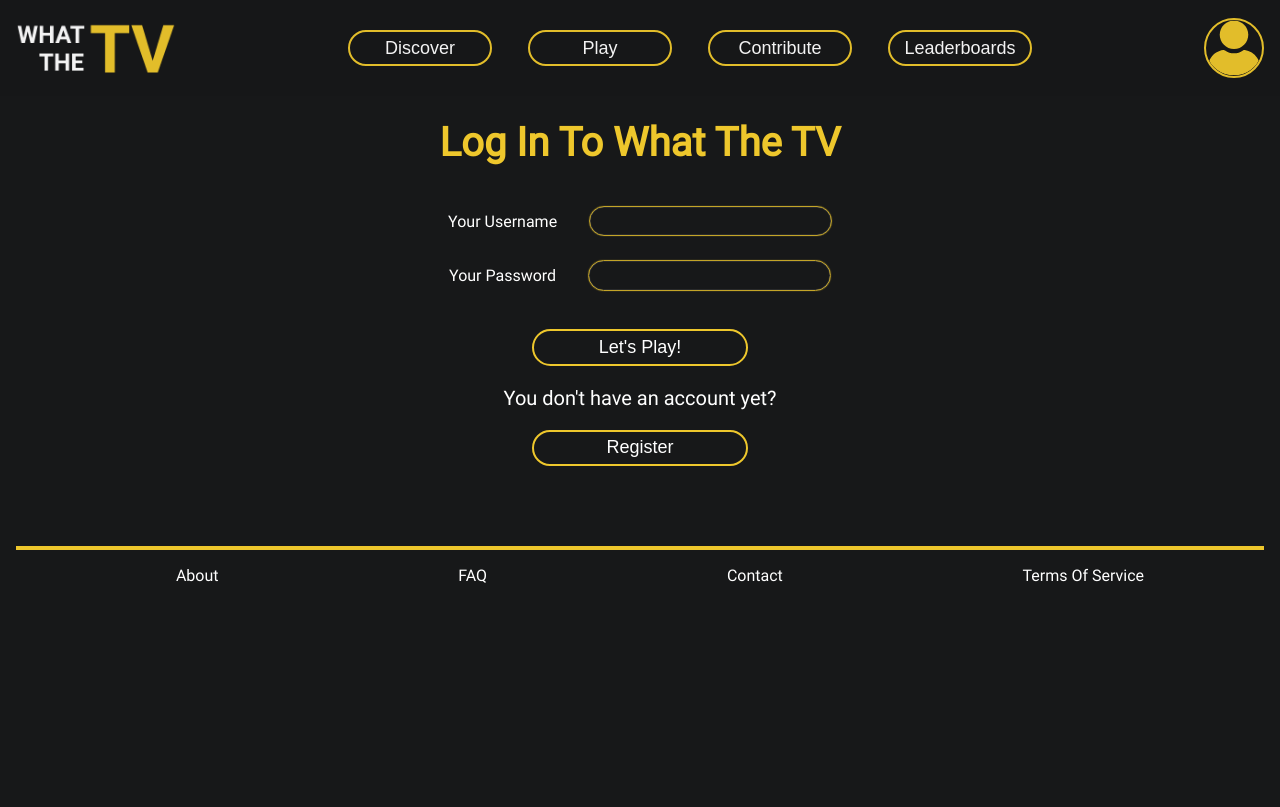
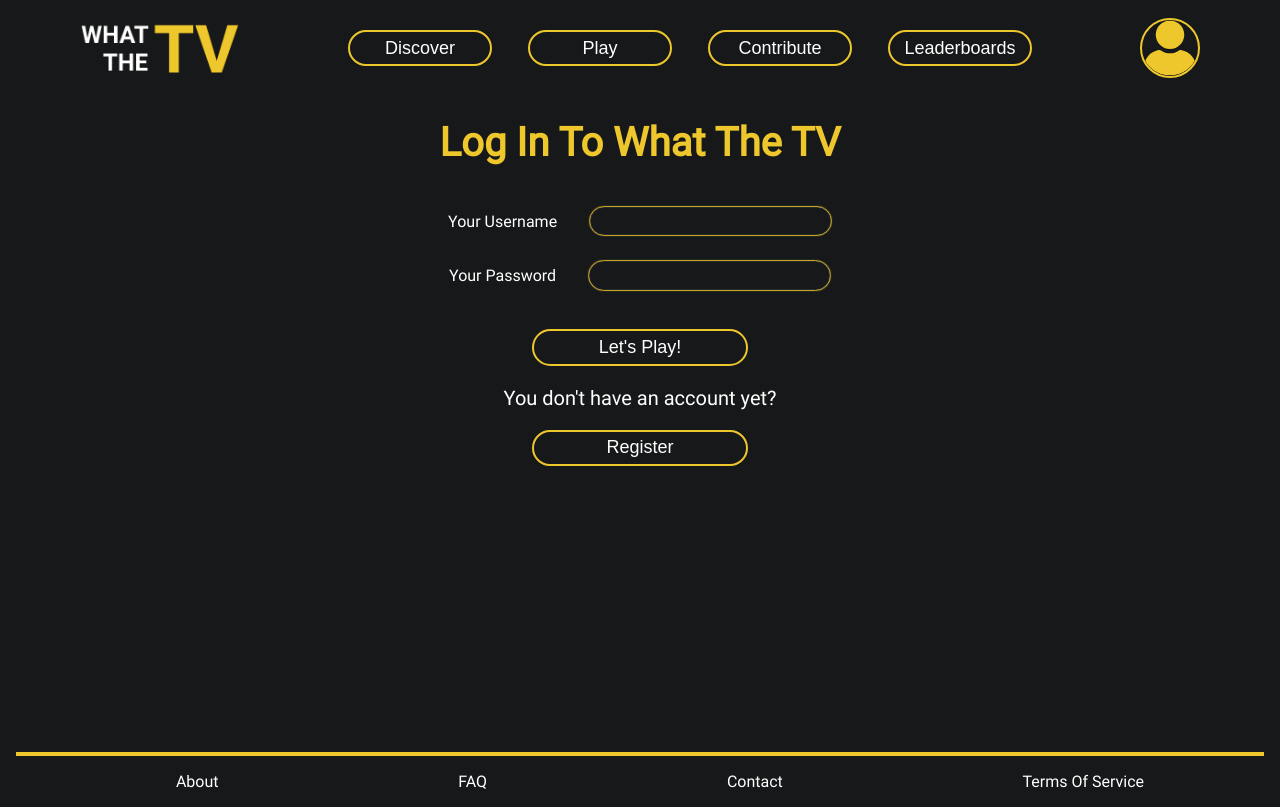
Before and after one commit to ArthurGuez/what-the-tv-client, a React (Create React App) app: page /login in a window 1280 px wide. Built offline with nearby package versions, Linux system fonts and the light colour scheme.

Commit message:
added error hanlding on Login and fixed footer

```diff
--- a/src/App.jsx
+++ b/src/App.jsx
@@ -23,7 +23,7 @@ import './App.scss';
 
 const API = process.env.REACT_APP_API;
 
-function App() {
+const App = () => {
 	const initialState = {
 		isAuthenticated: false,
 		token: localStorage.getItem('token'),
@@ -85,6 +85,6 @@ function App() {
 			<Footer />
 		</AuthContext.Provider>
 	);
-}
+};
 
 export default App;
--- a/src/App.scss
+++ b/src/App.scss
@@ -29,6 +29,10 @@ body {
 		display: flex;
 		flex-direction: column;
 		align-items: center;
+
+		@include desktop {
+			padding: 5rem;
+		}
 	}
 
 	h1 {
--- a/src/Components/Footer/Footer.scss
+++ b/src/Components/Footer/Footer.scss
@@ -2,6 +2,7 @@
 
 .footer {
 	padding: 0 1rem;
+	height: 100%;
 	&__line {
 		width: 100%;
 		height: 0.25em;
--- a/src/Components/Header/Header.scss
+++ b/src/Components/Header/Header.scss
@@ -8,9 +8,12 @@
 	top: 0;
 	width: 100%;
 	padding: 0 1rem;
-	opacity: 0.95;
 	z-index: 100;
 	background-color: $background-color;
+
+	@include desktop {
+		padding: 0 5rem;
+	}
 
 	&__menu {
 		@include desktop {
--- a/src/Components/Loader/Loader.jsx
+++ b/src/Components/Loader/Loader.jsx
@@ -2,9 +2,9 @@ import React from 'react';
 
 const Loader = () => {
 	return (
-		<div className="loader">
+		<main className="loader">
 			<h2 className="loader__title">Loading...</h2>
-		</div>
+		</main>
 	);
 };
 
--- a/src/Views/Login/Login.jsx
+++ b/src/Views/Login/Login.jsx
@@ -47,10 +47,15 @@ const Login = () => {
 		} catch (error) {
 			setData({
 				...data,
-				errorMessage: error.response.data.description,
+				errorsArray: error.response.data.errors,
 			});
 		}
 	}
+
+	const findError = (errorField) => {
+		const errorMessage = data.errorsArray.find((error) => error.field === errorField).message;
+		return <span className="form__error">{errorMessage}</span>;
+	};
 
 	if (redirect) {
 		return <Redirect to="/" />;
@@ -71,6 +76,11 @@ const Login = () => {
 
 						{errors.username ? <span>{errors.username}</span> : null}
 					</div>
+
+					{data.errorsArray && data.errorsArray.find((error) => error.field === 'username')
+						? findError('username')
+						: null}
+
 					<div className="form__input">
 						<label htmlFor="password">Your Password</label>
 						<Input
@@ -84,7 +94,9 @@ const Login = () => {
 						{errors.password ? <span>{errors.password}</span> : null}
 					</div>
 
-					{data.errorMessage ? <span>{data.errorMessage}</span> : null}
+					{data.errorsArray && data.errorsArray.find((error) => error.field === 'password')
+						? findError('password')
+						: null}
 
 					<Button className="form__submit" type="submit">
 						Let's Play!
--- a/src/Views/Login/Login.scss
+++ b/src/Views/Login/Login.scss
@@ -1,4 +1,5 @@
 .login {
+	height: 94vh;
 	&__form {
 		display: flex;
 		flex-direction: column;
--- a/src/Views/Register/Register.jsx
+++ b/src/Views/Register/Register.jsx
@@ -45,7 +45,6 @@ const Register = () => {
 				newsletter: data.newsletter,
 				terms: data.terms,
 			});
-
 			if (res.status === 201) {
 				setRedirect(true);
 			}
```
